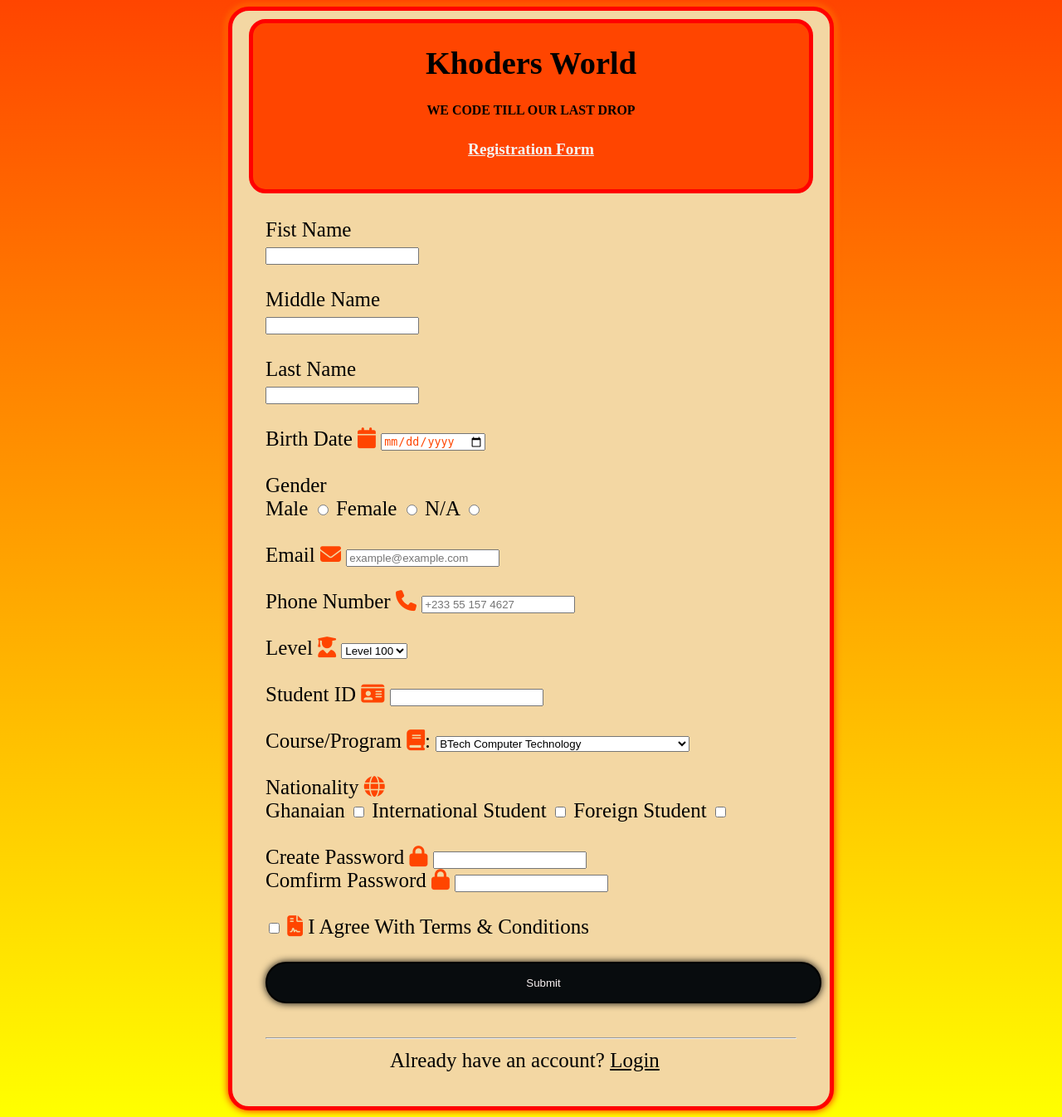
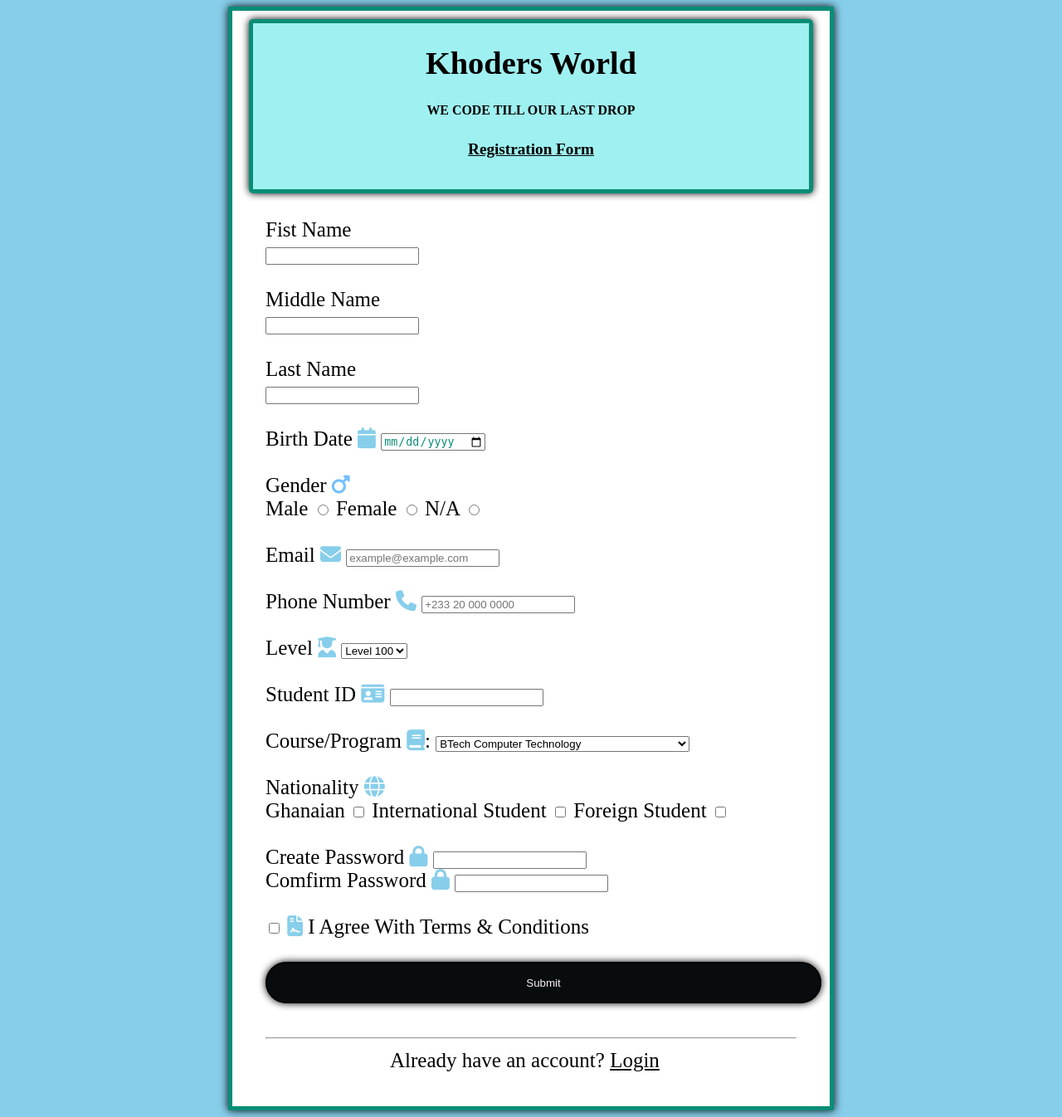
Before and after one commit to mustaphahaadi/khoders-website, a PHP site: page / in a window 1280 px wide. Shown: the whole page at 83% size. Run offline with PHP 8.4, Linux system fonts and the light colour scheme; some libraries are stand-ins or nearby versions.

Commit message:
assign works

```diff
--- a/gyawu-register/index.html
+++ b/gyawu-register/index.html
@@ -14,7 +14,7 @@
         <header>
             <h1><b>Khoders World</b></h1>
             <h5 >WE CODE TILL OUR LAST DROP</h5>
-            <p style="color: whitesmoke;"><u><b>Registration Form</b></u></p>
+            <p ><u><b>Registration Form</b></u></p>
         </header>
         <form>
          <!-- Fist Name -->
@@ -35,11 +35,11 @@
            <br><br>
          <!-- Birthday -->
 
-           <label id="bdate" for="bdate">Birth Date <i class="fa-solid fa-calendar" style="color: orangered;"></i></label>
+           <label id="bdate" for="bdate">Birth Date <i class="fa-solid fa-calendar" style="color: skyblue;"></i></label>
            <input type="date" name="bdate" required>
            <br><br>
          <!-- Gender -->
-           <label id="gender" for="gender">Gender </label>
+           <label id="gender" for="gender">Gender <i class="fa-solid fa-mars" style="color: #74C0FC;"></i></label>
            <br>
          <!-- Male -->
            <label id="male" for="male">Male</label>
@@ -54,15 +54,15 @@
            <input type="radio" value="n/a">
            <br><br>
          <!-- Email -->
-           <label for="email">Email <i class="fa-solid fa-envelope" style="color: orangered;"></i></label>
+           <label for="email">Email <i class="fa-solid fa-envelope" style="color: skyblue;"></i></label>
            <input type="email" name="email" required placeholder="example@example.com">
            <br><br>
          <!-- Phone Numder -->
-           <label for="tel">Phone Number <i class="fa-solid fa-phone" style="color: orangered;"></i></label>
-           <input type="tel" name="email" required placeholder="+233 55 157 4627">
+           <label for="tel">Phone Number <i class="fa-solid fa-phone" style="color: skyblue;"></i></label>
+           <input type="tel" name="email" required placeholder="+233 20 000 0000">
            <br><br>
          <!-- level In -->
-           <label for="level">Level <i class="fa-solid fa-user-graduate" style="color: orangered;"></i></label>
+           <label for="level">Level <i class="fa-solid fa-user-graduate" style="color: skyblue;"></i></label>
            <select name="level">
             <option value="level 100">Level 100</option>
             <option value="level 200">Level 200</option>
@@ -71,11 +71,11 @@
            </select>
            <br><br>
          <!-- ID -->
-           <label for="id">Student ID <i class="fa-solid fa-id-card" style="color: orangered;"></i></label>
+           <label for="id">Student ID <i class="fa-solid fa-id-card" style="color: skyblue;"></i></label>
            <input type="text" name="id" required>
            <br><br>
          <!-- course -->
-           <label for="course">Course/Program <i class="fa-solid fa-book" style="color: orangered"></i>:</label>
+           <label for="course">Course/Program <i class="fa-solid fa-book" style="color: skyblue"></i>:</label>
            <select name="course">
             <option value="computer technology">BTech Computer Technology</option>
             <option value="artifical intelligence">BTech Artifical Intelligence</option>
@@ -91,7 +91,7 @@
            <br><br>
            <!-- nationality -->
 
-           <label for="nationality">Nationality <i class="fa-solid fa-globe" style="color: orangered;"></i></label>
+           <label for="nationality">Nationality <i class="fa-solid fa-globe" style="color: skyblue;"></i></label>
            <br>
            <label for="ghanaian">Ghanaian</label>
            <input type="checkbox" value="ghanaian">
@@ -101,15 +101,15 @@
            <input type="checkbox" value="for">
            <br><br>
            <!-- password -->
-           <label for="password1">Create Password <i class="fa-solid fa-lock"style="color: orangered;"></i></label>
+           <label for="password1">Create Password <i class="fa-solid fa-lock"style="color: skyblue;"></i></label>
            <input type="password" name="password" required>
             <br>
-           <label for="password2">Comfirm Password <i class="fa-solid fa-lock"style="color: orangered;"></i></label>
+           <label for="password2">Comfirm Password <i class="fa-solid fa-lock"style="color: skyblue;"></i></label>
            <input type="password" name="password2" required>
            <br><br>
            <!-- Agreement -->
            <input type="checkbox" name="agree" required>
-           <label for="agree"><i class="fa-solid fa-file-contract" style="color: orangered;"></i>  I Agree With Terms & Conditions</label>
+           <label for="agree"><i class="fa-solid fa-file-contract" style="color: skyblue;"></i>  I Agree With Terms & Conditions</label>
            <br><br>
            <!-- submit -->
            <button>Submit</button>
@@ -118,9 +118,7 @@
 
            <label id="login" >Already have an account?
            <a href="#">Login</a></label>
-
         </form>
-
     </div>
 
 </body>
--- a/gyawu-register/style.css
+++ b/gyawu-register/style.css
@@ -2,26 +2,28 @@ body{
     display: block;
     position: relative;
     background: none;
-    background: linear-gradient(orangered , yellow);
+    background-color: skyblue;
 }
 header{
     border-style: solid;
     width: 670px;
     height: 200px;
     border-width: 5px;
-    border-color: red;
-    border-radius: 20px;
+    border-color: rgb(9, 141, 119);
+    border-radius: 5px;
     text-align: center;
     padding-right: auto;
     padding-left: auto;
-    background-color: orangered;
-    color: rgb(0, 0, 0);
+    background-color: rgb(159, 241, 241);
+    color: black;
 
     margin-right: auto;
     margin-left: auto;
 
     position: sticky;
     top: 0px;
+
+    box-shadow: 0px 0px 10px;
 
 
 }
@@ -34,16 +36,16 @@ div{
     width: 700px;
     height: 1300px;
     border-width: 5px;
-    border-color: red;
-    border-radius: 25px;
+    border-color: rgb(9, 141, 119);
+    border-radius: 0px;
     padding: 10px;
     font-size: larger;
-    background-color: rgb(243, 215, 163);
+    background-color: white;
     margin-right: auto;
     margin-left: auto;
 
 
-    box-shadow: 0px 0px 10px rgb(255, 1, 1) , 0px 0px 10px yellow;
+    box-shadow: 0px 0px 10px rgb(0, 0, 0)
 }
 #login{
     padding-left: 150px;
@@ -54,12 +56,11 @@ a:link{
     color: #000;
 }
 a:hover{
-    color: yellow;
+    color: rgb(9, 141, 119);
 }
 a:active{
-    color: orangered;
+    color: skyblue;
 }
-
 button{
     border-style: solid;
     width: 670px;
@@ -74,14 +75,14 @@ button{
     box-shadow: 0px 0px 10px black;
 }
 button:hover{
-    background-color: yellow;
-    color: #fff;
+    background-color: rgb(9, 141, 119);
+    color: skyblue;
 }
 button:active{
-    background-color: orangered;
+    background-color: skyblue;
     color: black;
 }
 input{
-    accent-color: gold;
-    color: orangered;
+    accent-color: rgb(9, 141, 119);
+    color: rgb(9, 141, 119);
 }
```
